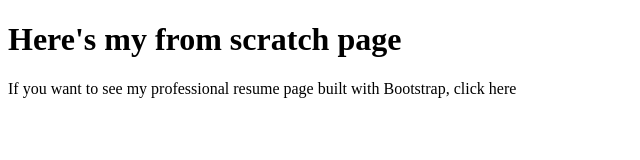
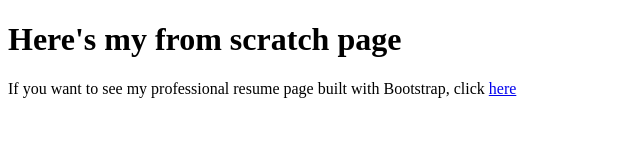
Before and after one commit to thayes05/thayes05.github, a plain HTML site: page index.html in a window 1280 px wide. Shown: the full height of the page, 0-640 px from the left. Drawn offline with Linux system fonts and the light colour scheme.

Commit message:
Update index.html

```diff
--- a/index.html
+++ b/index.html
@@ -7,6 +7,6 @@
 </head>
 <body>
     <h1>Here's my from scratch page</h1>
-    <p>If you want to see my professional resume page built with Bootstrap, click <a href="resume.html"></a> here</p>
+    <p>If you want to see my professional resume page built with Bootstrap, click <a href="resume.html">here</a></p>
 </body>
 </html>
```
